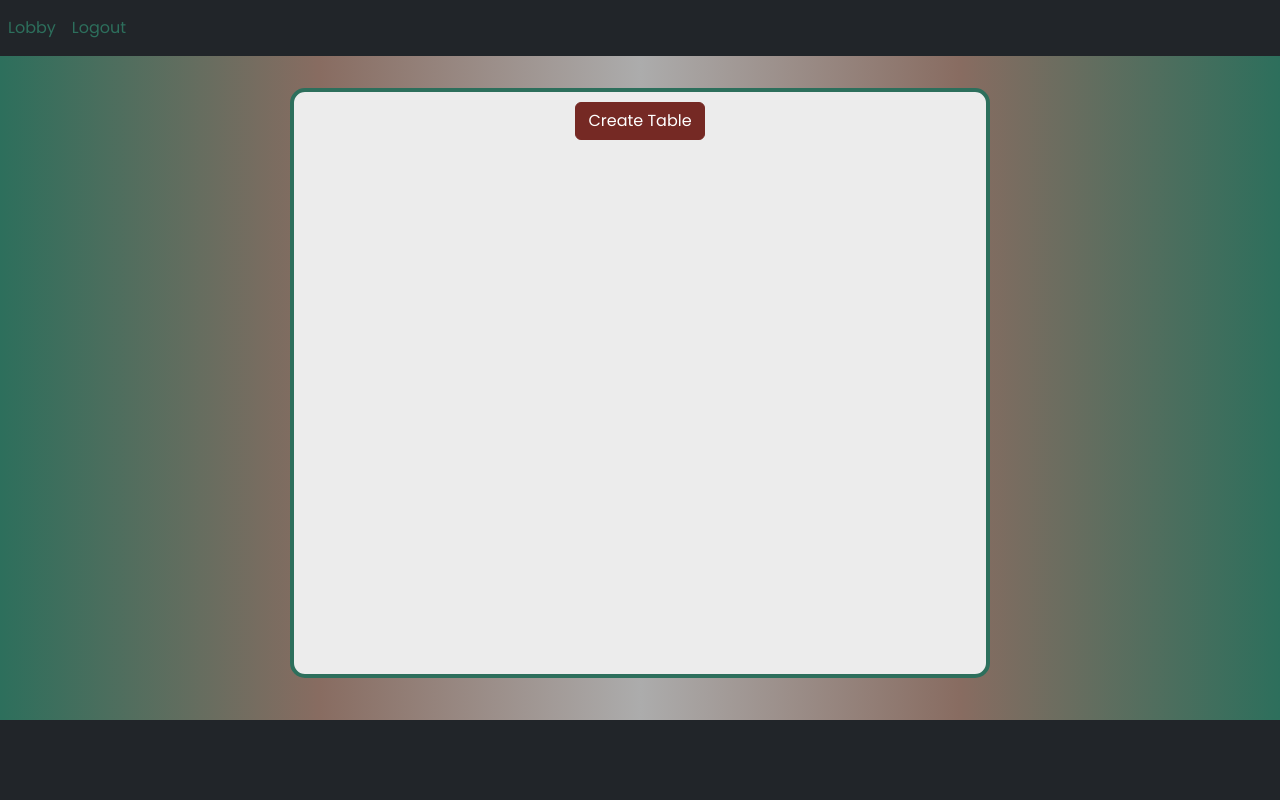
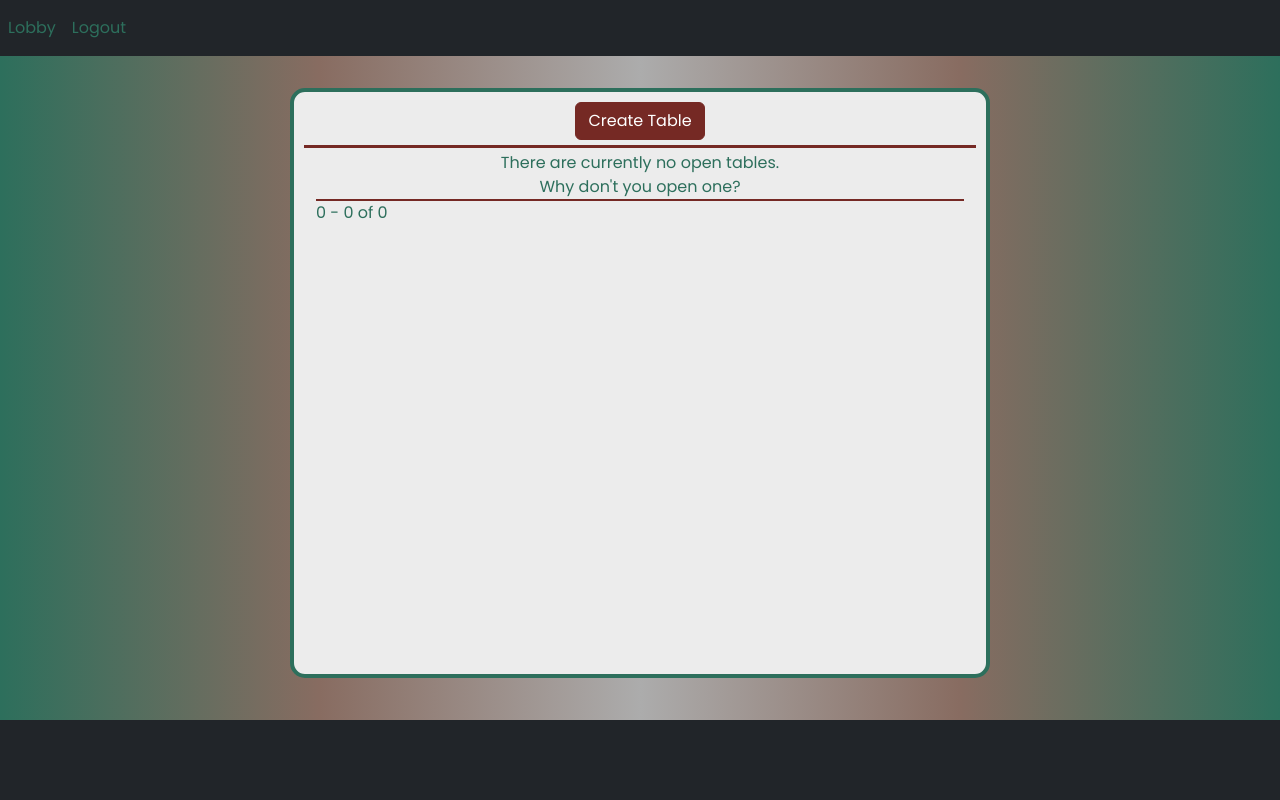
Before and after one commit to Heyjuke58/doko, a Flask app: page / in a window 1280 px wide. Run offline with Flask 3, Linux system fonts and the light colour scheme; the visitor is signed in with stand-in values (Sample User, id 1); parts of the project's set-up code (start-up, migrations or seed data) failed here and were passed over; some libraries are stand-ins or nearby versions.

Commit message:
lobby pagination

```diff
--- /dev/null
+++ b/web/doko_flask/templates/_macros.html
@@ -0,0 +1,34 @@
+{% macro pagination_widget(pages, endpoint) %}
+<nav aria-label="Page navigation example">
+    <ul class="pagination">
+        {% for p in pages %}
+        <li class="page-item {{p['class']}}">
+            <a href="{{ url_for(endpoint, page = p['href'], **kwargs) }}" class="page-link" aria-label={{p['page']}}>
+                <span aria-hidden="true">{{p['page_label'] | safe}}</span>
+                <span class="sr-only">{{p['page_label'] | safe}}</span>
+
+            </a>
+        </li>
+        {% endfor %}
+    </ul>
+</nav>
+{% endmacro %}
+
+{% macro render_pagination(pagination, endpoint) %}
+<div class=page-items>
+    {{ pagination.first }} - {{ pagination.last }} of {{ pagination.total }}
+</div>
+<div class=pagination>
+    {% for page in pagination.iter_pages() %}
+    {% if page %}
+    {% if page != pagination.page %}
+    <a href="{{ url_for(endpoint, page=page) }}">{{ page }}</a>
+    {% else %}
+    <strong>{{ page }}</strong>
+    {% endif %}
+    {% else %}
+    <span class=ellipsis>…</span>
+    {% endif %}
+    {% endfor %}
+</div>
+{% endmacro %}
--- a/web/doko_flask/templates/base.html
+++ b/web/doko_flask/templates/base.html
@@ -23,7 +23,7 @@
             </button>
             <div class="collapse navbar-collapse" id="navbar">
                 <div class="navbar-nav">
-                    {% if user.is_authenticated%}
+                    {% if user.is_authenticated %}
                     <a class="nav-item nav-link" id="lobby" href="/">Lobby</a>
                     <a class="nav-item nav-link" id="logout" href="/logout">Logout</a>
                     {% else %}
--- a/web/doko_flask/templates/lobby.html
+++ b/web/doko_flask/templates/lobby.html
@@ -3,16 +3,30 @@
 
 {% block content%}
 <div class="non-game-body lobby-body">
-    <div class="container align-center">
+    <div class="container align-center" id="top-row">
         <a class="btn btn-primary" href="/create-table">Create Table</a>
     </div>
     <div class="container table-container">
-        {% for table in tables %}
-        <div>
-            <label>{{table.name}}</label>
+        <div class="align-center table-label">
+            {% if data_to_show %}
+            <label class="align-center">Tables</label>
+            {% else %}
+            <label class="align-center">There are currently no open tables.<br>Why don't you open
+                one?</label>
+            {% endif %}
+        </div>
+
+        {% for table in data_to_show %}
+        <div class="table-entry">
+            <label class="wrap-center">{{table.name}}</label>
             <button type="button" class="btn btn-primary">Join</button>
         </div>
         {% endfor %}
+
+        {% import "_macros.html" as macros %}
+
+        {{ macros.render_pagination(pagination, 'lobby_view.lobby') }}
+
     </div>
 </div>
 {% endblock %}
--- a/web/doko_flask/views/create_table.py
+++ b/web/doko_flask/views/create_table.py
@@ -1,4 +1,4 @@
-from flask import Blueprint, render_template, request
+from flask import Blueprint, redirect, render_template, request, url_for
 from flask_login import current_user, login_required
 from werkzeug.security import generate_password_hash
 
@@ -82,4 +82,6 @@ def create_table():
         db.session.add(new_table)
         db.session.commit()
 
+        return redirect(url_for("lobby_view.lobby"))
+
     return render_template("create_table.html", user=current_user)
--- a/web/doko_flask/views/lobby.py
+++ b/web/doko_flask/views/lobby.py
@@ -11,4 +11,18 @@ lobby_view = Blueprint("lobby_view", __name__)
 @login_required
 def lobby():
     tables = Table.query.all()
-    return render_template("lobby.html", user=current_user, tables=tables)
+    page = int(request.args.get("page", 1))
+
+    pagination = db.paginate(
+        db.select(Table).order_by(Table.date_created),
+        max_per_page=8,
+        page=page,
+        per_page=8,
+    )
+    return render_template(
+        "lobby.html",
+        user=current_user,
+        # tables=tables,
+        pagination=pagination,
+        data_to_show=pagination.items,
+    )
```
